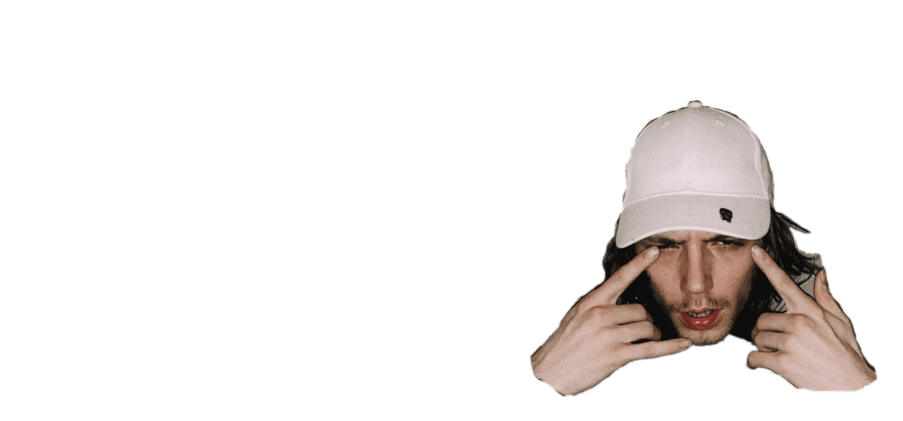
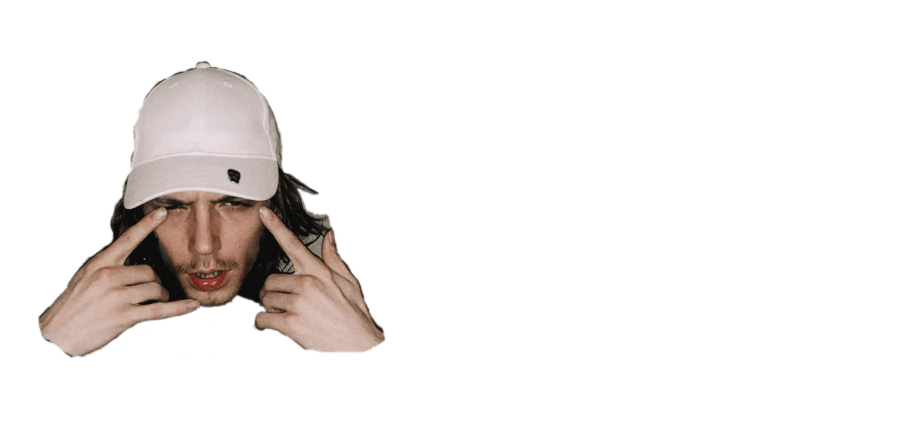
Before and after one commit to ayan4m1/swaglord, a React app: page / in a window 1280 px wide. Shown: the part 379-800 px from the top of the page, without its empty margins (377-1280 px from the left). Built offline with nearby package versions, Linux system fonts and the light colour scheme; the HTML template or start-up script is replaced by a standard one.

Commit message:
convert App from class to functional component

```diff
--- a/src/components/App/App.js
+++ b/src/components/App/App.js
@@ -1,4 +1,4 @@
-import React, { Component } from 'react';
+import React, { useEffect, useMemo, useRef, useState } from 'react';
 import AnimatedBg from 'react-animated-bg';
 import { interpolateHslLong } from 'd3-interpolate';
 
@@ -7,73 +7,73 @@ import image from 'images/hex.png';
 const imageHeight = 300;
 const imageWidth = 350;
 
-export class App extends Component {
-  constructor(props) {
-    super(props);
-
-    this.state = {
-      translate: {
-        x: 0,
-        y: 0
-      },
+export default function App() {
+  const animateRef = useRef();
+  const [state, setState] = useState({
+    translate: { x: 0, y: 0 },
     speed: {
-        x: -Math.ceil(Math.random() * 3),
-        y: -Math.ceil(Math.random() * 3)
+      x: -Math.max(0.5, Math.ceil(Math.random() * 3)),
+      y: -Math.max(0.5, Math.ceil(Math.random() * 3))
     }
-    };
-    this.colors = [];
+  });
+  const colors = useMemo(() => {
+    const result = [];
 
     for (let i = 0; i <= 1; i += 1 / 32.0) {
-      this.colors.push(interpolateHslLong('red', 'blue')(i));
+      result.push(interpolateHslLong('red', 'blue')(i));
     }
 
     for (let i = 0; i <= 1; i += 1 / 32.0) {
-      this.colors.push(interpolateHslLong('blue', 'red')(i));
+      result.push(interpolateHslLong('blue', 'red')(i));
     }
 
-    this.updateFrame = this.updateFrame.bind(this);
-    setTimeout(() => requestAnimationFrame(this.updateFrame), 100);
-  }
-
-  updateFrame() {
-    const newState = {
-      ...this.state
-    };
+    return result;
+  }, []);
+  const updateFrame = () => {
+    setState((oldState) => {
+      const newState = { ...oldState };
 
       if (
-      this.state.translate.x <= 0 ||
-      this.state.translate.x + imageWidth >= window.innerWidth
+        oldState.translate.x <= 0 ||
+        oldState.translate.x + imageWidth >= window.innerWidth
       ) {
         newState.speed.x *= -1;
       }
 
       if (
-      this.state.translate.y <= 0 ||
-      this.state.translate.y + imageHeight >= window.innerHeight
+        oldState.translate.y <= 0 ||
+        oldState.translate.y + imageHeight >= window.innerHeight
       ) {
         newState.speed.y *= -1;
       }
 
       newState.translate = {
-      x: this.state.translate.x + newState.speed.x,
-      y: this.state.translate.y + newState.speed.y
+        x: oldState.translate.x + newState.speed.x,
+        y: oldState.translate.y + newState.speed.y
       };
 
-    this.setState(newState, () => requestAnimationFrame(this.updateFrame));
-  }
+      animateRef.current = requestAnimationFrame(updateFrame);
 
-  render() {
-    const { x, y } = this.state.translate;
+      return newState;
+    });
+  };
+
+  useEffect(() => {
+    animateRef.current = requestAnimationFrame(updateFrame);
+
+    return () => cancelAnimationFrame(animateRef.current);
+  }, []);
+
+  const { x, y } = state.translate;
 
   return (
     <div className="sl-root">
       <AnimatedBg
         className="sl-background"
-          colors={this.colors}
+        colors={colors}
         duration={0.5}
         delay={0}
         timingFunction="ease-in"
-          // randomMode
       >
         <div
           className="sl-text"
@@ -90,6 +90,3 @@ export class App extends Component {
     </div>
   );
 }
-}
-
-export default App;
```
Lines whose indentation alone changed are shown as unchanged.
